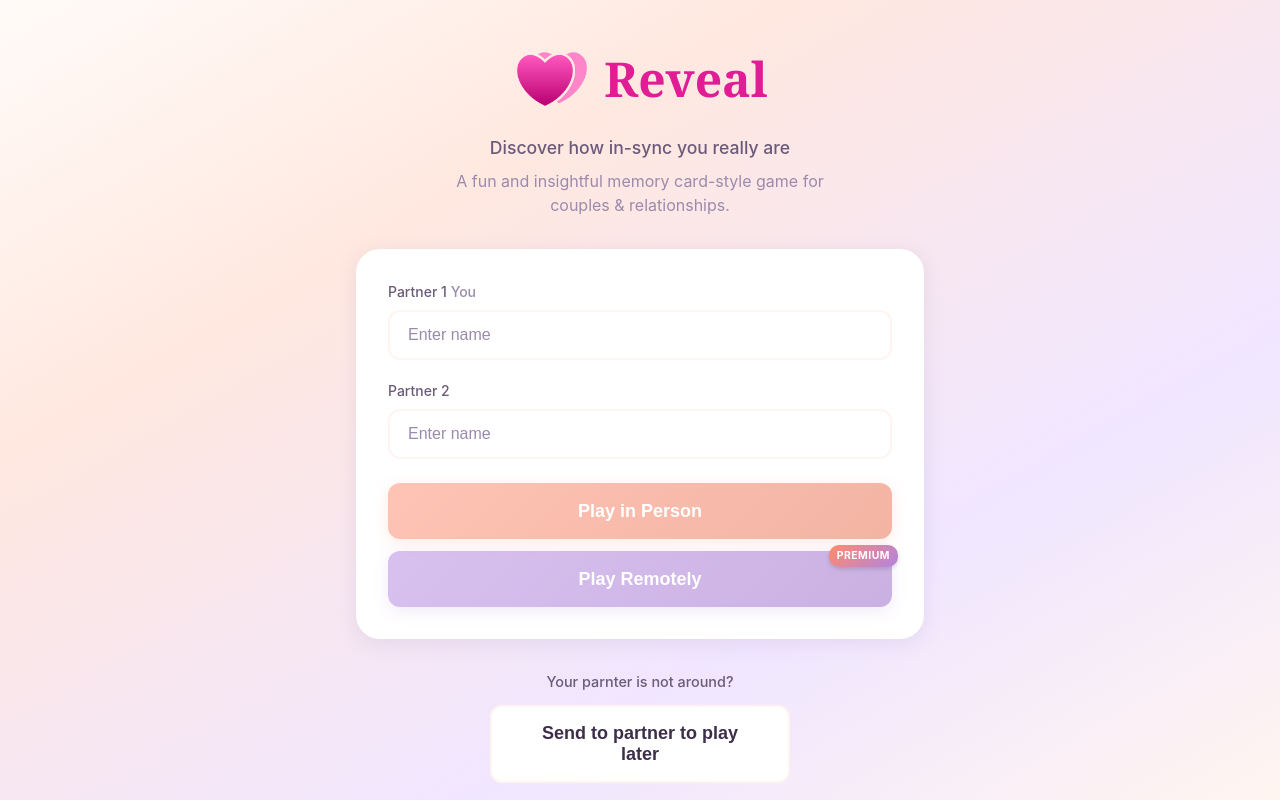
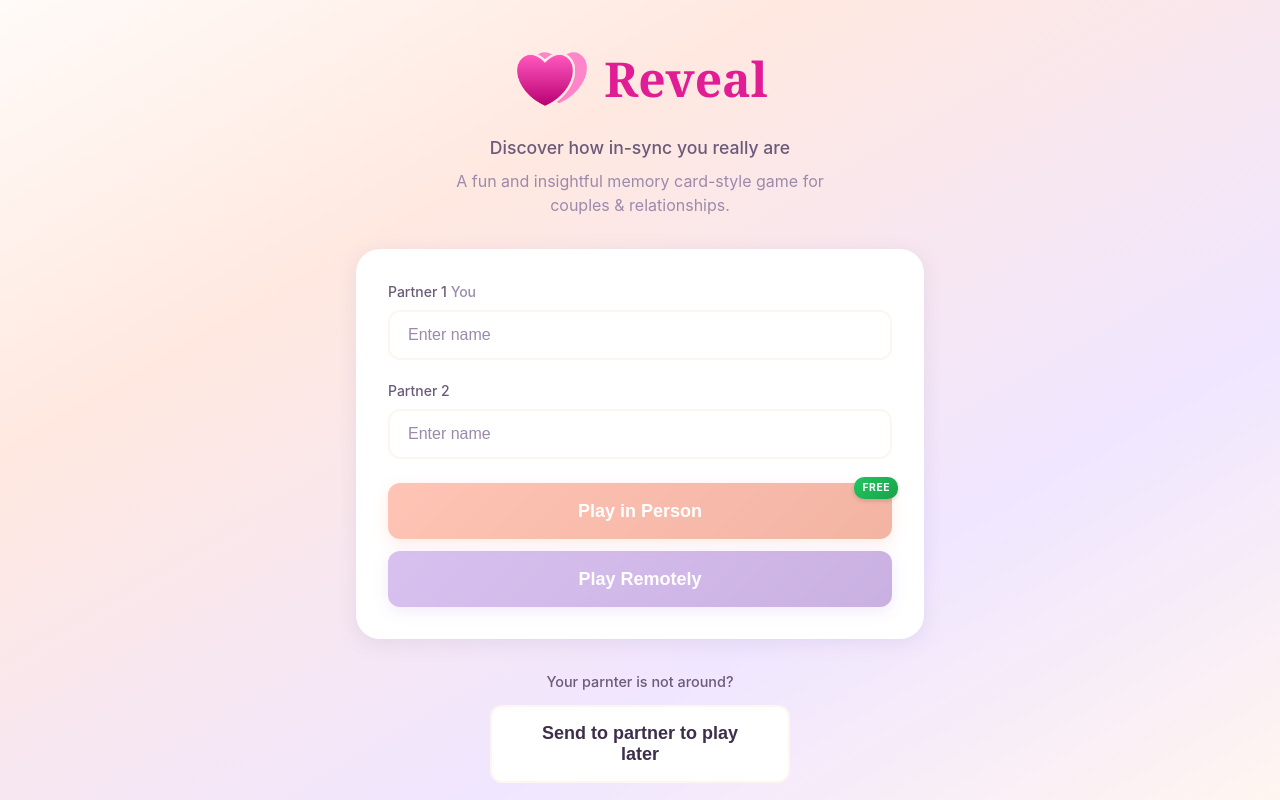
Before and after one commit to stoffis-git/play-reveal, a React (Vite) app: page / in a window 1280 px wide. Built offline with nearby package versions, Linux system fonts and the light colour scheme.

Commit message:
Landing: remove PREMIUM tag from remote CTA, add FREE tag to play in person

```diff
--- a/src/components/LandingPage.tsx
+++ b/src/components/LandingPage.tsx
@@ -241,6 +241,23 @@ export function LandingPage() {
               >
                 {hasProgress ? '→ Continue Playing' : 'Play in Person'}
               </button>
+              {!hasProgress && (
+                <span style={{
+                  position: 'absolute',
+                  top: '-6px',
+                  right: '-6px',
+                  background: 'linear-gradient(135deg, #22c55e 0%, #16a34a 100%)',
+                  color: 'white',
+                  fontSize: '0.65rem',
+                  fontWeight: '700',
+                  padding: '3px 8px',
+                  borderRadius: '10px',
+                  letterSpacing: '0.5px',
+                  boxShadow: '0 2px 4px rgba(0,0,0,0.15)'
+                }}>
+                  FREE
+                </span>
+              )}
             </div>
             {!hasProgress && (
               <div style={{ position: 'relative' }}>
@@ -251,21 +268,6 @@ export function LandingPage() {
                 >
                   Play Remotely
                 </button>
-                <span style={{
-                  position: 'absolute',
-                  top: '-6px',
-                  right: '-6px',
-                  background: 'linear-gradient(135deg, var(--partner1) 0%, var(--partner2) 100%)',
-                  color: 'white',
-                  fontSize: '0.65rem',
-                  fontWeight: '700',
-                  padding: '3px 8px',
-                  borderRadius: '10px',
-                  letterSpacing: '0.5px',
-                  boxShadow: '0 2px 4px rgba(0,0,0,0.15)'
-                }}>
-                  PREMIUM
-                </span>
               </div>
             )}
           </div>
```
